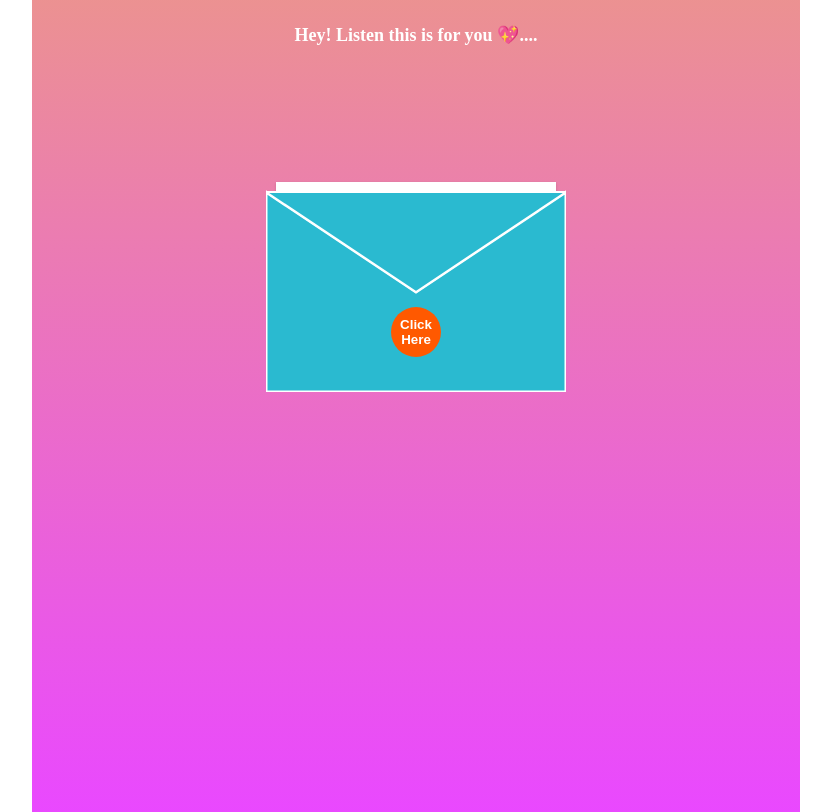
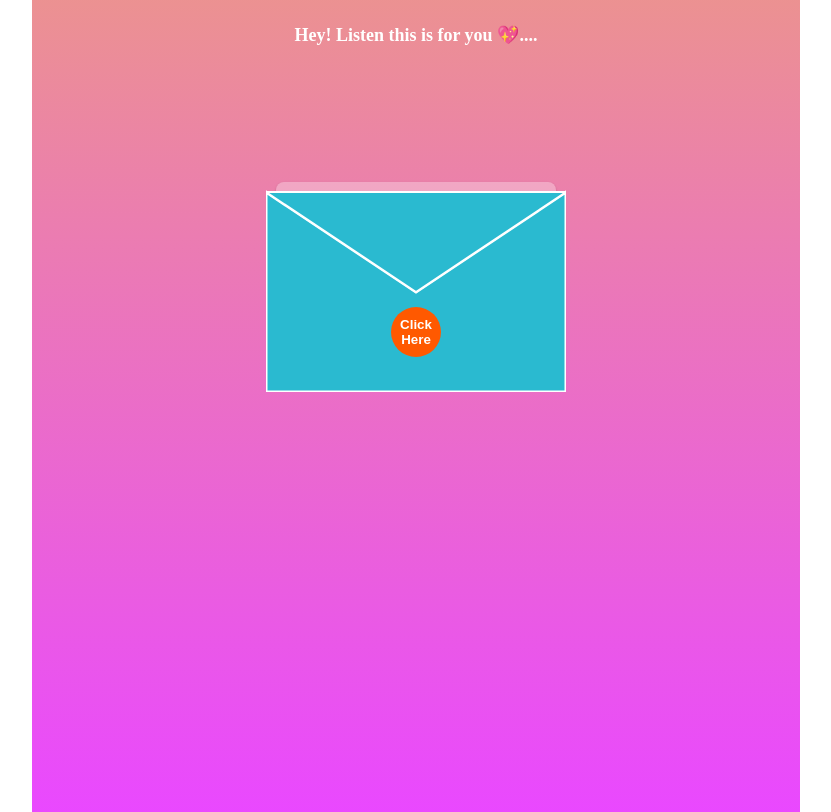
Before and after one commit to SourCandies69/ROSE-DAY, a plain HTML site: page rose.html in a window 1280 px wide. Shown: the whole page, without its empty margins (224-1055 px from the left). Drawn offline with Linux system fonts and the light colour scheme.

Commit message:
Update rose.html

```diff
--- a/rose.html
+++ b/rose.html
@@ -62,7 +62,9 @@
             flex-direction: column;
             justify-content: space-around;
             align-items: center;
-            background-color: rgb(255, 255, 255);
+            background: rgba(255, 255, 255, 0.297);
+            border-radius: 8px;
+            box-shadow: 0 4px 8px rgba(0, 0, 0, 0.1);
             padding: 5px;
             z-index: 5;
             left: 10px;
```
